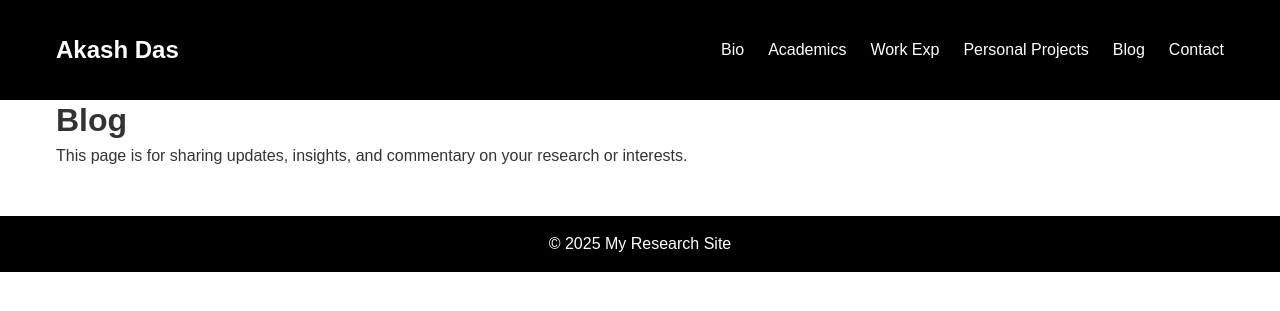
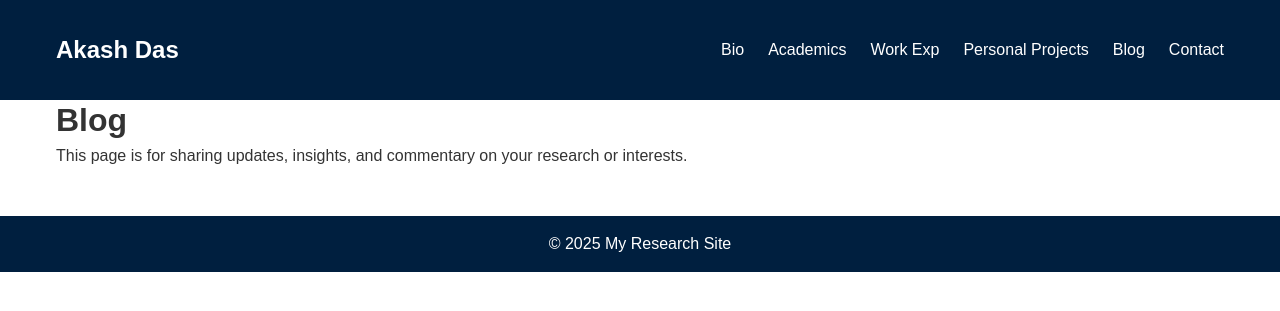
Before and after one commit to akash-das2000/akash-das2000.github.io, a Jekyll site: the page built from blog.md, in a window 1280 px wide. Shown: the top 311 px of the page. Built offline with Jekyll 4.4.1, drawn with Linux system fonts in a browser that asks for light colours.

Commit message:
Update default.html

```diff
--- a/_layouts/default.html
+++ b/_layouts/default.html
@@ -1,3 +1,5 @@
+---
+---
 <!DOCTYPE html>
 <html lang="en">
 <head>
@@ -7,32 +9,41 @@
   <link rel="stylesheet" href="/css/style.css" />
   <style>
     /* Basic resets */
-    * { margin: 0; padding: 0; box-sizing: border-box; }
-    body { font-family: Arial, sans-serif; line-height: 1.5; scroll-behavior: smooth; }
+    * {
+      margin: 0;
+      padding: 0;
+      box-sizing: border-box;
+    }
+    body {
+      font-family: Arial, sans-serif;
+      line-height: 1.5;
+      scroll-behavior: smooth;
+    }
 
-    /* Shared Navbar styling */
+    /* Shared Navbar styling using a deep blue background */
     header {
       position: fixed;
       top: 0;
       left: 0;
       width: 100%;
-      background-color: #000;
+      background-color: #001f3f; /* Deep blue */
       color: #fff;
       z-index: 999;
       padding: 1rem 0;
     }
 
-    /* Content wrapper so content isn’t hidden behind the fixed header */
+    /* Content wrapper to avoid overlap with the fixed header */
     .content-wrapper {
-      margin-top: 80px; /* Adjust based on header height */
+      margin-top: 80px; /* Adjust this value based on header height */
       max-width: 1200px;
       margin-left: auto;
       margin-right: auto;
       padding: 1rem;
     }
 
+    /* Footer styling with deep blue background */
     footer {
-      background: #000;
+      background: #001f3f;
       color: #fff;
       text-align: center;
       padding: 1rem;
@@ -46,10 +57,12 @@
     {% include nav.html %}
   </header>
 
+  <!-- Main Content -->
   <div class="content-wrapper">
     {{ content }}
   </div>
 
+  <!-- Footer -->
   <footer>
     <p>&copy; {{ site.time | date: "%Y" }} {{ site.title }}</p>
   </footer>
```
